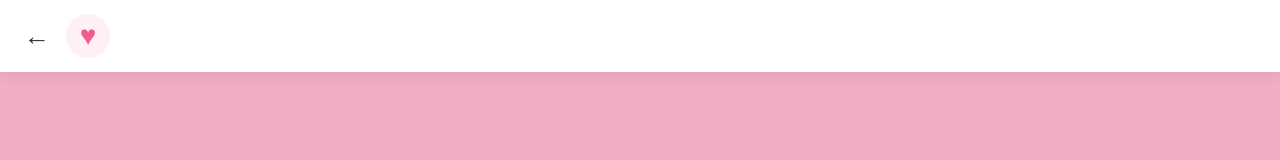
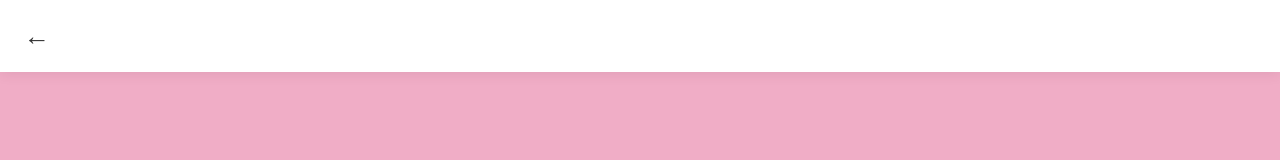
Before and after one commit to Aikopop/personal-portfolio-site, a plain HTML site: page control-room.html in a window 1280 px wide. Shown: the top 160 px of the page. Drawn offline with Linux system fonts and the light colour scheme.

Commit message:
Remove the upper heart and keep the central control heart

```diff
--- a/control-room.html
+++ b/control-room.html
@@ -9,7 +9,6 @@
 <body>
   <header class="top-bar">
     <a class="home-link" href="index.html" aria-label="Volver al inicio">←</a>
-    <button class="heart-button" id="heartButton" type="button" aria-label="Abrir sala de control">♥</button>
   </header>
 
   <main class="home-screen" id="homeScreen">
```
